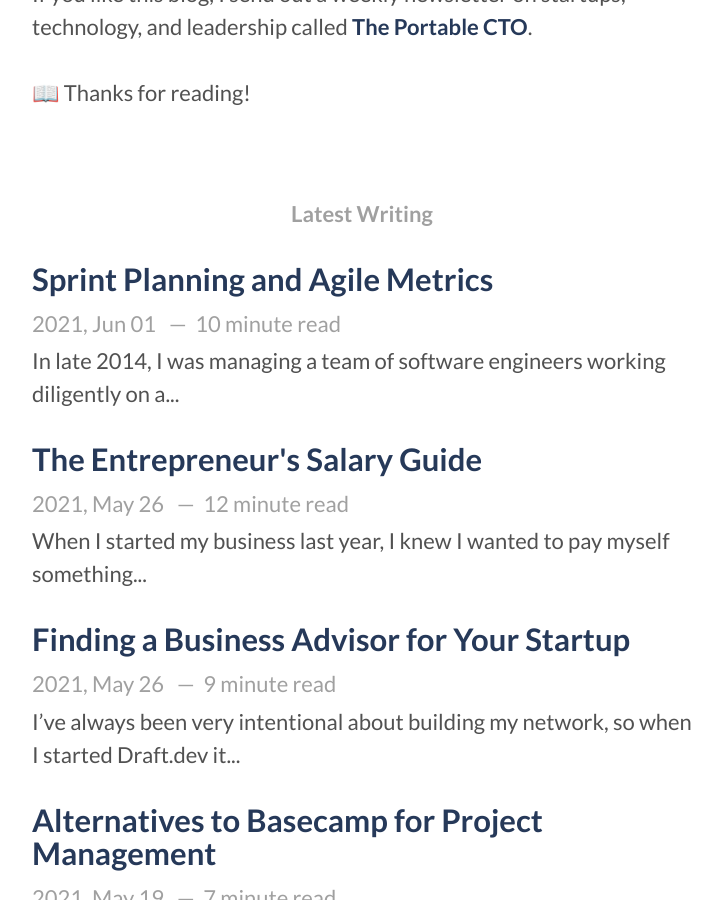
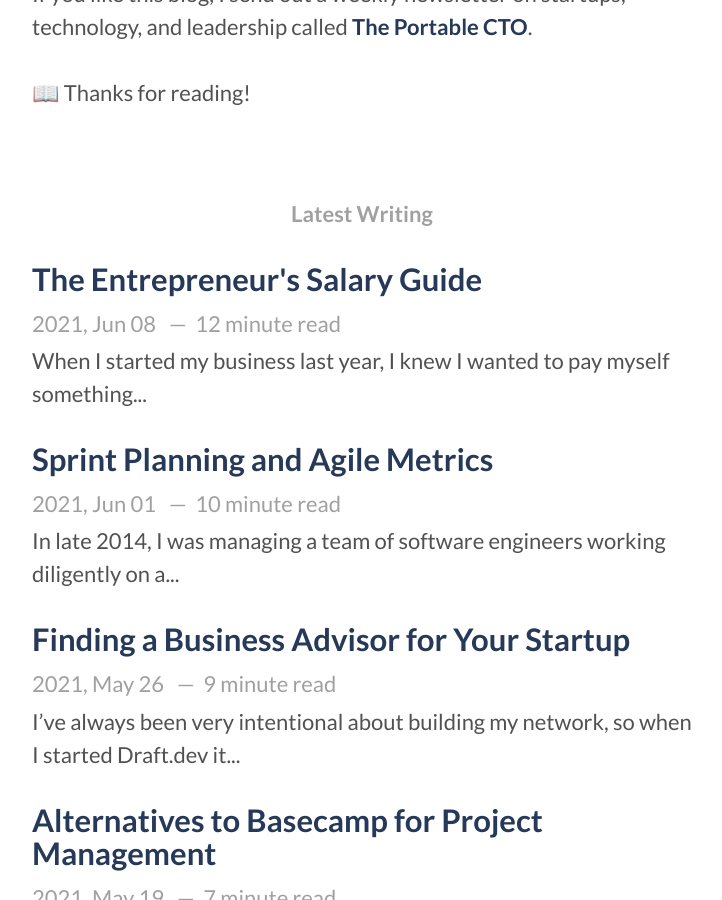
Before and after one commit to karllhughes/personal-blog-5, a Jekyll site: the page built from index.html, in a window 1280 px wide and 900 px high, scrolled down 576 px. Shown: the whole window, without its empty margins (278-1000 px from the left). Built offline with Jekyll 4.4.1, drawn with Linux system fonts in a browser that asks for light colours; the list of posts is cut into pages by our own code.

Commit message:
Updating date

```diff
--- a/_posts/2021-06-16-entrepreneur-salary.markdown
+++ b/_posts/2021-06-08-entrepreneur-salary.markdown
@@ -1,7 +1,7 @@
 ---
 layout: post
 title: "The Entrepreneur's Salary Guide"
-date: 2021-05-26
+date: 2021-06-08
 img: /assets/img/entrepreneur-salary.png
 categories:
 - Startups
```
